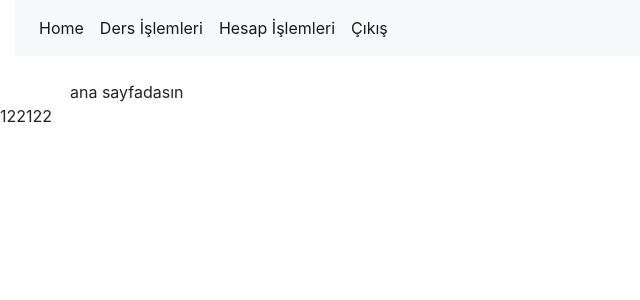
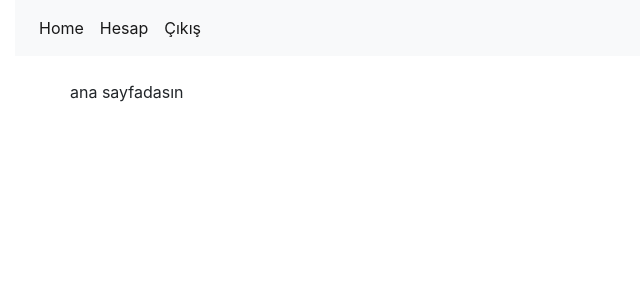
Before and after one commit to haes910/taslak, a PHP site: page / in a window 1280 px wide. Shown: the top 300 px of the page, without its empty margins (0-640 px from the left). Run offline with PHP 8.4, Linux system fonts and the light colour scheme; the visitor is signed in with stand-in values (Sample User, id 1).

Commit message:
15/08/2019 14:20

```diff
--- a/class/dbh.php
+++ b/class/dbh.php
@@ -6,7 +6,7 @@ private static  $db;
 
 	protected static function db(){
 		try{
-		self::$db=new PDO('mysql:host=localhost;dbname=kanarya','root','admin000');
+		self::$db=new PDO('mysql:host=localhost;dbname=taslak','root','');
 		self::$db->exec("set names utf8");
 		return self::$db;
 	}catch(PDOException  $e){
--- a/footer.php
+++ b/footer.php
@@ -6,9 +6,3 @@
 
 <script src="assest/js/popper.min.js"></script>
 </html>
-
-<?php
-
-echo "122";
-echo "122";
-?>
--- a/view/navbar.view.php
+++ b/view/navbar.view.php
@@ -5,11 +5,9 @@
       <li class="nav-item active">
         <a class="nav-link" href="index.php">Home</a>
       </li>
+
       <li class="nav-item active">
-        <a class="nav-link" href="?sayfa=islemler">Ders İşlemleri</a>
-      </li>
-      <li class="nav-item active">
-        <a class="nav-link" href="?sayfa=islemler2">Hesap İşlemleri</a>
+        <a class="nav-link" href="?klasor=users&sayfa=hesap">Hesap</a>
       </li>
       <li class="nav-item active">
         <a class="nav-link" href="out.php">Çıkış</a>
```
